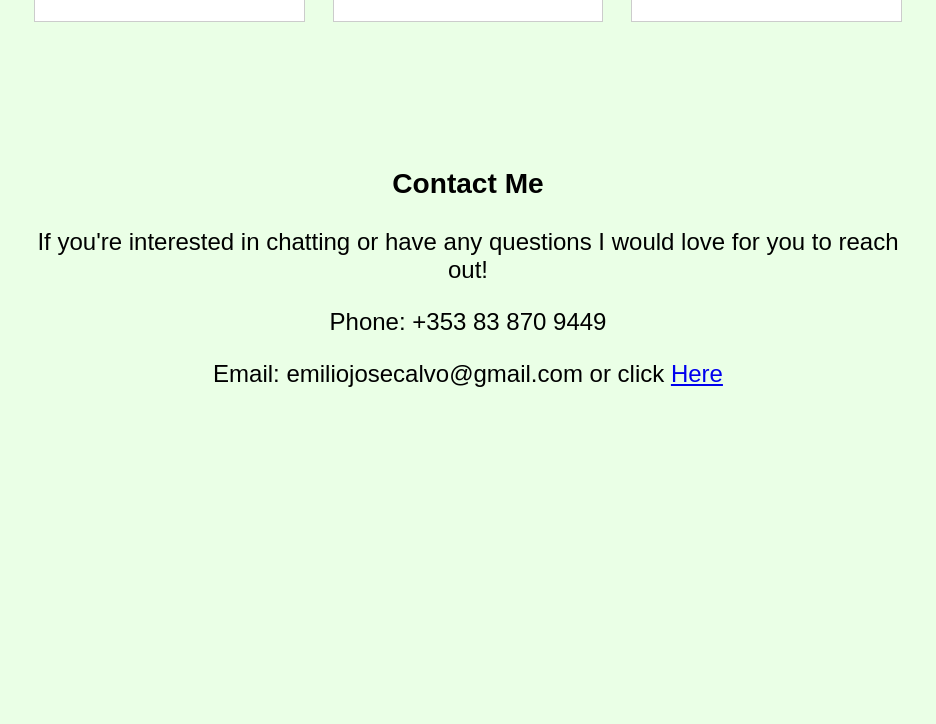
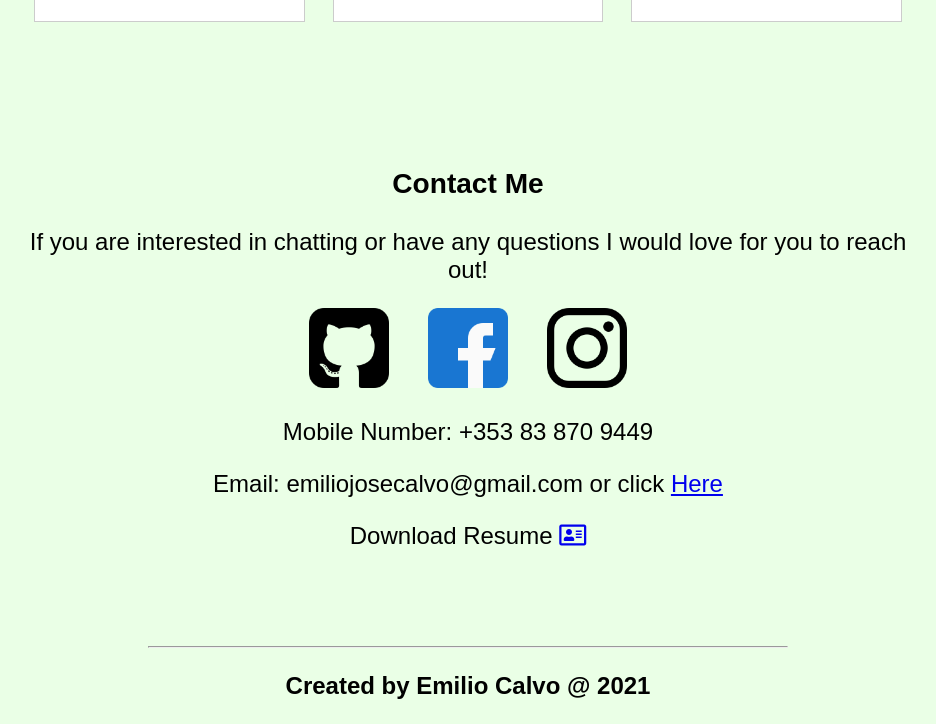
Before and after one commit to emiliojosecalvo/portfolio, a plain HTML site: page index.html in a window 1280 px wide. Shown: the part 2065-2789 px from the top of the page, without its empty margins (172-1108 px from the left). Before the commit the page ends 2549 px from the top, so only its background shows below. Drawn offline with Linux system fonts and the light colour scheme.

Commit message:
main page

```diff
--- a/css/app.css
+++ b/css/app.css
@@ -89,6 +89,26 @@ font-weight: 700;
   }
   /* end card */
 
+  .icon {
+    width: 5rem;
+    height: 5rem;
+    margin-right: 1rem;
+    margin-left: 1rem;
+  }
+
+  .icon:hover {
+    transform: scale(1.05);
+    box-shadow: 0 0 40px -10px rgba(0, 0, 0, 0.25);
+  }
+
+  .footer {
+    margin: 0 auto;
+    width: 50%;
+    text-align: center;
+    font-weight: 600;
+    font-size: 1.5rem;
+  }
+
 #mycanvas {
     position: absolute;
     display: inline;
@@ -106,8 +126,6 @@ font-weight: 700;
 .hidden {
     opacity: 0;
   }
-
-
 
   @media (max-width: 576px) {
       .cont {
--- a/index.html
+++ b/index.html
@@ -5,6 +5,8 @@
     <meta charset="UTF-8">
     <meta name="viewport" content="width=device-width, initial-scale=1.0">
     <link rel="stylesheet" href="css/app.css">
+    <link rel="stylesheet" href="https://use.fontawesome.com/releases/v5.15.2/css/all.css"
+        integrity="sha384-vSIIfh2YWi9wW0r9iZe7RJPrKwp6bG+s9QZMoITbCckVJqGCCRhc+ccxNcdpHuYu" crossorigin="anonymous">
     <title>Emilio Calvo</title>
 </head>
 
@@ -73,16 +75,28 @@
                     <a href="https://github.com/emiliojosecalvo/webpainting" target="__blank" class="btn">See Code</a>
                 </div>
             </div>
-
-
         </div> <!-- end row  -->
     </div>
 
     <div class="cont hidden">
         <h3>Contact Me</h3>
-        <p>If you're interested in chatting or have any questions I would love for you to reach out!</p>
-        <p>Phone: +353 83 870 9449</p>
+        <p>If you are interested in chatting or have any questions I would love for you to reach out!</p>
+        <p>
+            <a href="https://github.com/emiliojosecalvo" target="__blank"><img src="img/icons/github.png" class="icon"
+                    alt=""></a>
+            <a href="https://www.facebook.com/emilitoj" target="__blank"><img src="img/icons/facebook.png" class="icon"
+                    alt=""></a>
+            <a href="https://instagram.com/emilitoj" target="__blank"><img src="img/icons/instagram.png" class="icon"
+                    alt=""></a>
+        </p>
+        <p>Mobile Number: +353 83 870 9449</p>
         <p>Email: emiliojosecalvo@gmail.com or click <a href="mailto:emiliojosecalvo@gmail.com">Here</a></p>
+        <p>Download Resume <a href="docs/eccv.docx"><i class="far fa-address-card"></i></a></p>
+    </div>
+
+    <div class="footer">
+        <hr>
+        <p>Created by Emilio Calvo @ 2021</p>
     </div>
 
     <script src="js/app.js"></script>
```
Also changed, not shown: img/icons/facebook.png (added), img/icons/github.png (added), img/icons/instagram.png (added), 1 other file.
